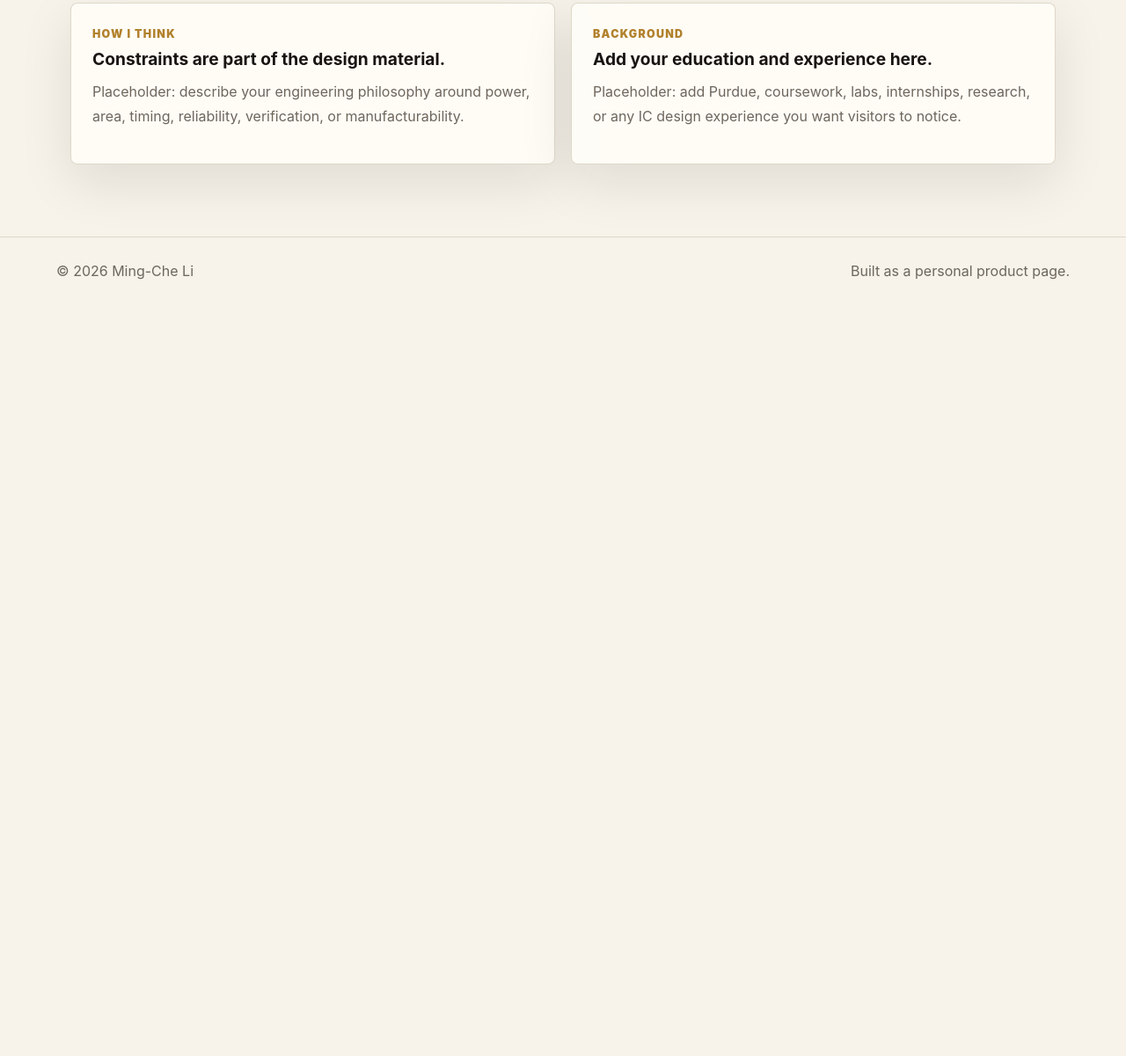
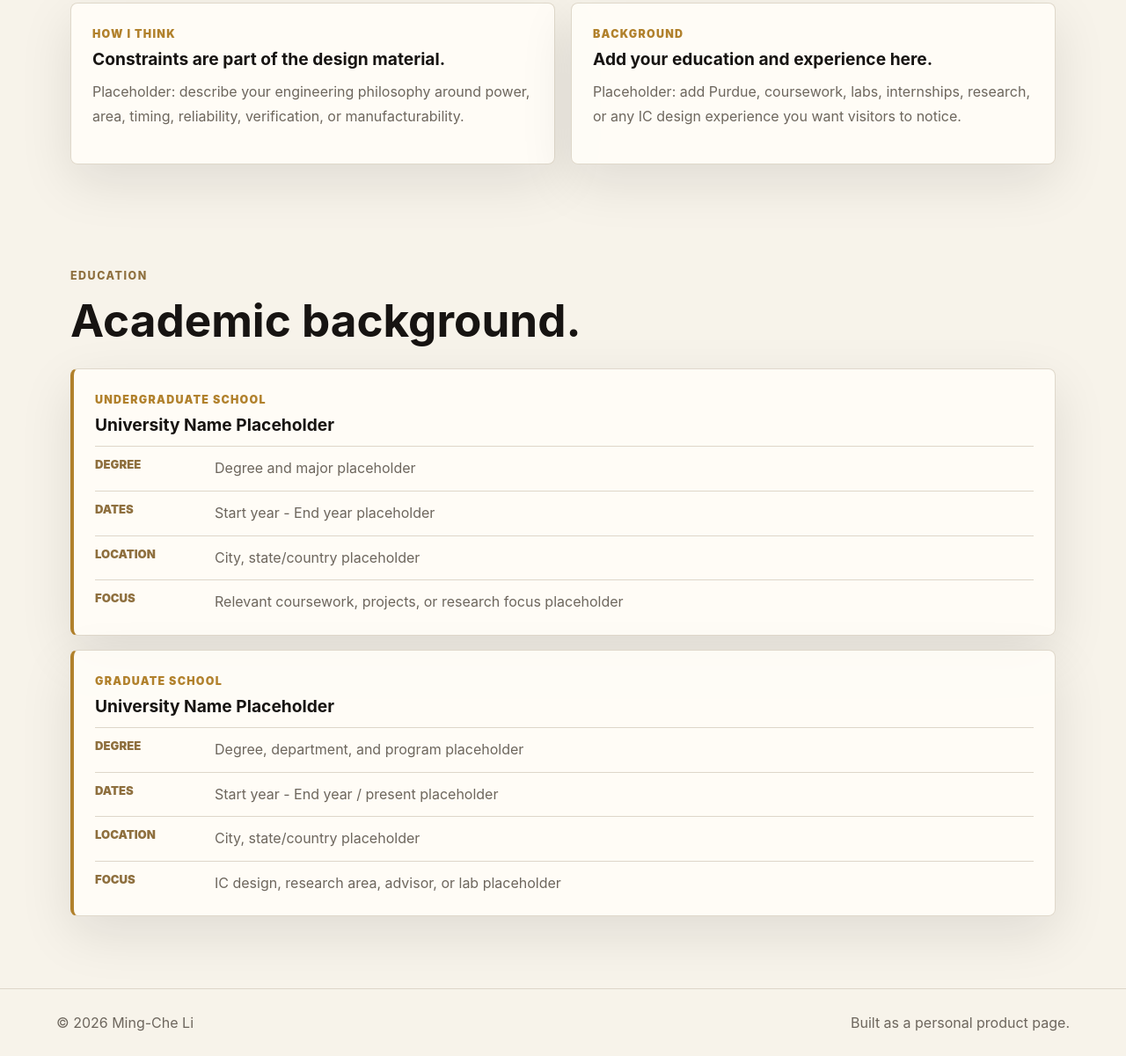
Before and after one commit to MingcheLi4509/mingcheli_website, a plain HTML site: page about.html in a window 1280 px wide. Shown: the part 700-1901 px from the top of the page at 88% size. Before the commit the page ends 1046 px from the top, so only its background shows below. Drawn offline with Linux system fonts and the light colour scheme.

Commit message:
Add education placeholders to about page

```diff
--- a/about.html
+++ b/about.html
@@ -47,6 +47,59 @@
           </p>
         </article>
       </section>
+      <section class="section-shell education-section compact-top">
+        <div class="section-heading">
+          <p class="eyebrow">Education</p>
+          <h2>Academic background.</h2>
+        </div>
+        <div class="education-list">
+          <article class="education-item">
+            <p class="item-meta">Undergraduate School</p>
+            <h3>University Name Placeholder</h3>
+            <dl>
+              <div>
+                <dt>Degree</dt>
+                <dd>Degree and major placeholder</dd>
+              </div>
+              <div>
+                <dt>Dates</dt>
+                <dd>Start year - End year placeholder</dd>
+              </div>
+              <div>
+                <dt>Location</dt>
+                <dd>City, state/country placeholder</dd>
+              </div>
+              <div>
+                <dt>Focus</dt>
+                <dd>Relevant coursework, projects, or research focus placeholder</dd>
+              </div>
+            </dl>
+          </article>
+
+          <article class="education-item">
+            <p class="item-meta">Graduate School</p>
+            <h3>University Name Placeholder</h3>
+            <dl>
+              <div>
+                <dt>Degree</dt>
+                <dd>Degree, department, and program placeholder</dd>
+              </div>
+              <div>
+                <dt>Dates</dt>
+                <dd>Start year - End year / present placeholder</dd>
+              </div>
+              <div>
+                <dt>Location</dt>
+                <dd>City, state/country placeholder</dd>
+              </div>
+              <div>
+                <dt>Focus</dt>
+                <dd>IC design, research area, advisor, or lab placeholder</dd>
+              </div>
+            </dl>
+          </article>
+        </div>
+      </section>
     </main>
 
     <footer class="footer">
--- a/styles.css
+++ b/styles.css
@@ -494,3 +494,55 @@ p {
   font-weight: 500;
   overflow-wrap: anywhere;
 }
+
+.education-section {
+  padding-top: 34px;
+}
+
+.education-list {
+  display: grid;
+  gap: 16px;
+}
+
+.education-item {
+  padding: 24px;
+  background: rgba(255, 253, 248, 0.9);
+  border: 1px solid rgba(222, 214, 201, 0.95);
+  border-left: 4px solid var(--gold);
+  border-radius: var(--radius);
+  box-shadow: var(--shadow);
+}
+
+.education-item dl {
+  display: grid;
+  gap: 12px;
+  margin: 0;
+}
+
+.education-item dl div {
+  display: grid;
+  grid-template-columns: 120px minmax(0, 1fr);
+  gap: 16px;
+  padding-top: 12px;
+  border-top: 1px solid var(--line);
+}
+
+.education-item dt {
+  color: var(--accent-dark);
+  font-size: 0.82rem;
+  font-weight: 900;
+  text-transform: uppercase;
+}
+
+.education-item dd {
+  margin: 0;
+  color: var(--muted);
+  line-height: 1.6;
+}
+
+@media (max-width: 620px) {
+  .education-item dl div {
+    grid-template-columns: 1fr;
+    gap: 4px;
+  }
+}
```
